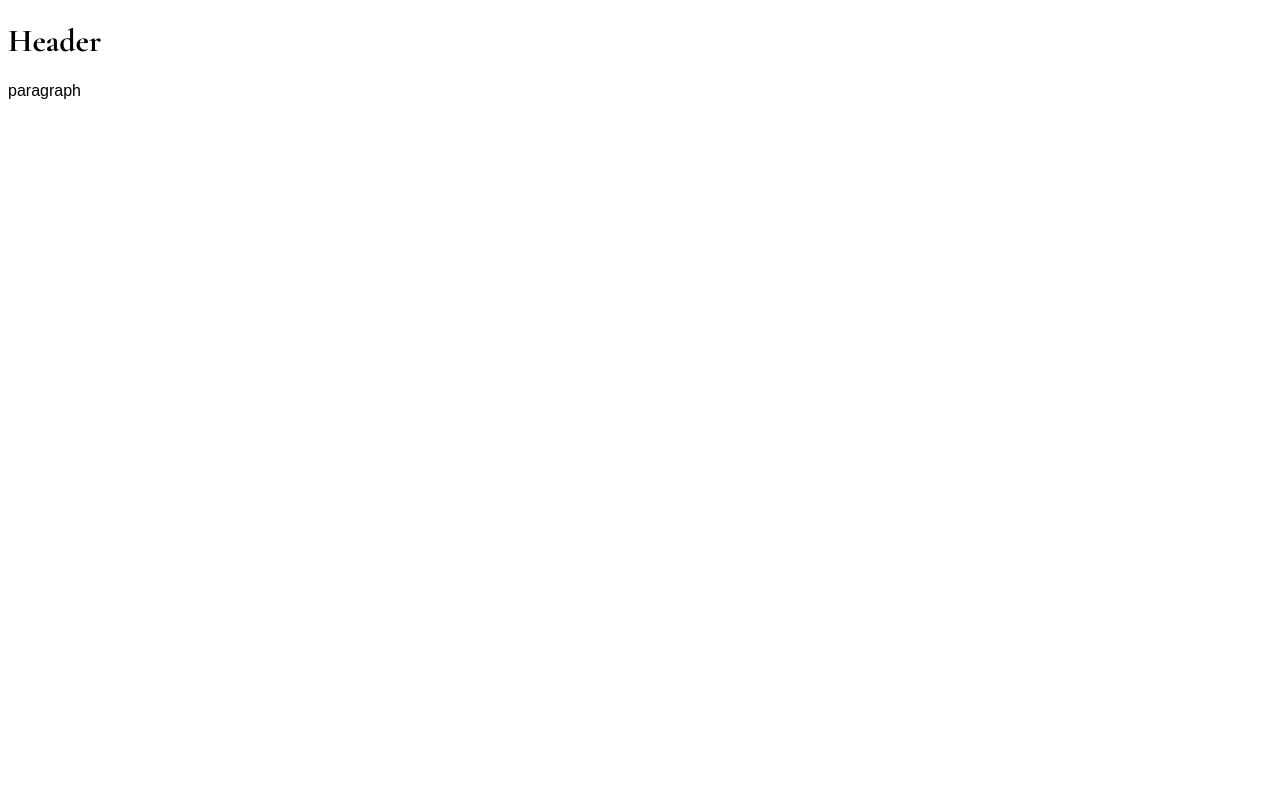
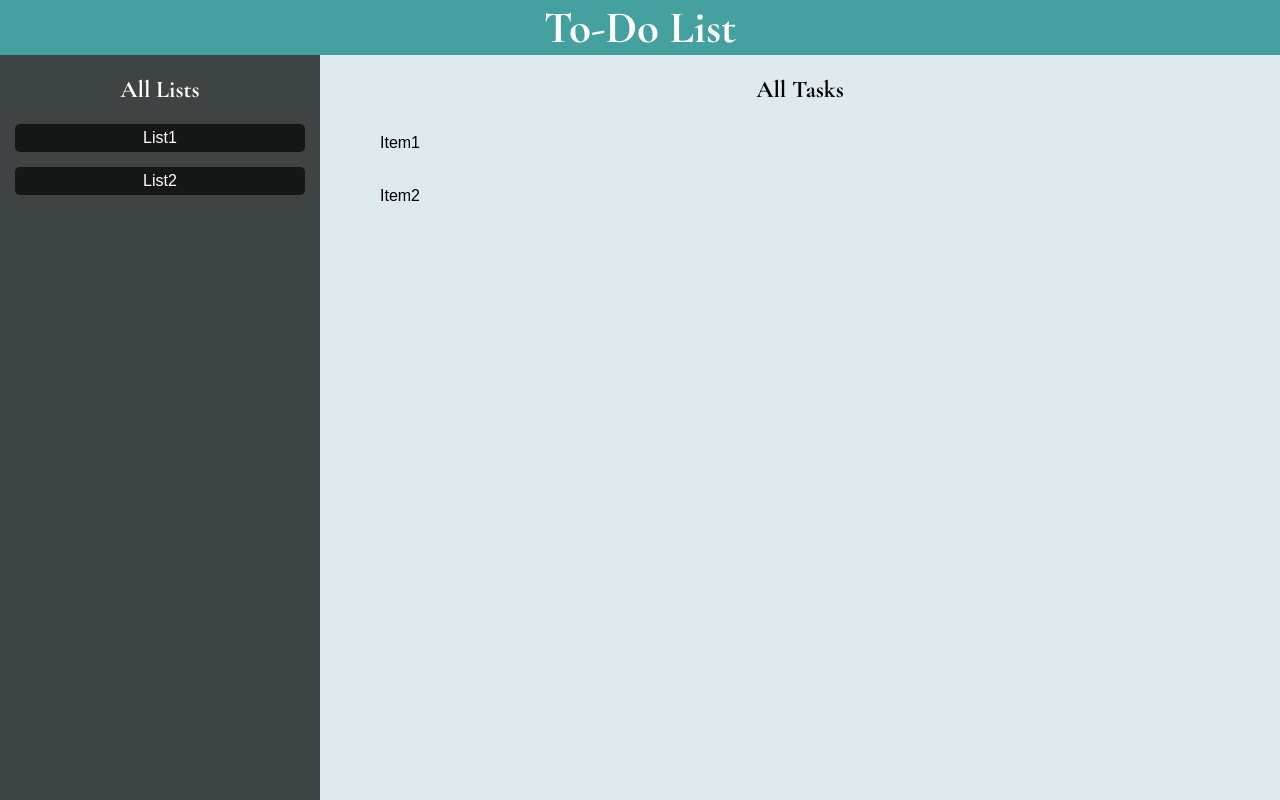
Before and after one commit to franciscog123/to-do-list, a website built with webpack: page src/index.html in a window 1280 px wide. Built offline with nearby package versions, Linux system fonts and the light colour scheme; a web font is replaced by a local one.

Commit message:
setting up barebones UI

```diff
--- a/src/index.html
+++ b/src/index.html
@@ -7,8 +7,20 @@
     <title><%= htmlWebpackPlugin.options.title %></title>
 </head>
 <body>
-    <h1>Header</h1>
-    <p>paragraph
-    </p>
+    <div class="page">
+    <h1 class="title">To-Do List</h1>
+        <div class="content">
+            <div class="list-menu">
+                <h2>All Lists</h2>
+                <div class="list-object">List1</div>
+                <div class="list-object">List2</div>
+            </div>
+            <div class="task-items-container">
+                <h2>All Tasks</h2>
+                <div class="task-object">Item1</div>
+                <div class="task-object">Item2</div>
+            </div>
+        </div>
+    </div>
 </body>
 </html>
--- a/src/styles.css
+++ b/src/styles.css
@@ -1,8 +1,67 @@
+body,html
+{
+    font-family: 'Proza Libre', sans-serif, Arial, Helvetica, sans-serif;
+    text-align: center;
+    margin: 0;
+    padding:0;
+    height: 100%;
+}
+
 h1,h2,h3,h4,h5
 {
     font-family: 'Cormorant Garamond', serif, Arial, Helvetica, sans-serif;
 }
-body
+
+.page
 {
-    font-family: 'Proza Libre', sans-serif, Arial, Helvetica, sans-serif;
+    display: flex;
+    flex-direction: column;
+    height: 100%;
 }
+
+.title
+{
+    background-color: #44A1A0;
+    color: white;
+    margin: 0px;
+    font-weight: 700;
+    font-size: 45px;
+}
+
+.content
+{
+    display: grid;
+    grid-template-columns: 25% 75%;
+    height: 100%;
+}
+
+.list-menu
+{
+    background-color: #3e4444;
+    color: #fff;
+}
+
+.task-items-container
+{
+    background-color:#deeaee;
+}
+
+.list-object
+{
+    background-color: #151616;
+    padding: 5px;
+    margin: 15px;
+    border-radius: 5px;
+}
+
+.list-object:hover{
+    cursor: pointer;
+}
+
+.task-object
+{
+    text-align: left;
+    padding:5px;
+    margin: 25px;
+    padding-left: 35px;
+}
```
Also changed, not shown: dist/app.bundle.js, dist/index.html, 1 other file.
